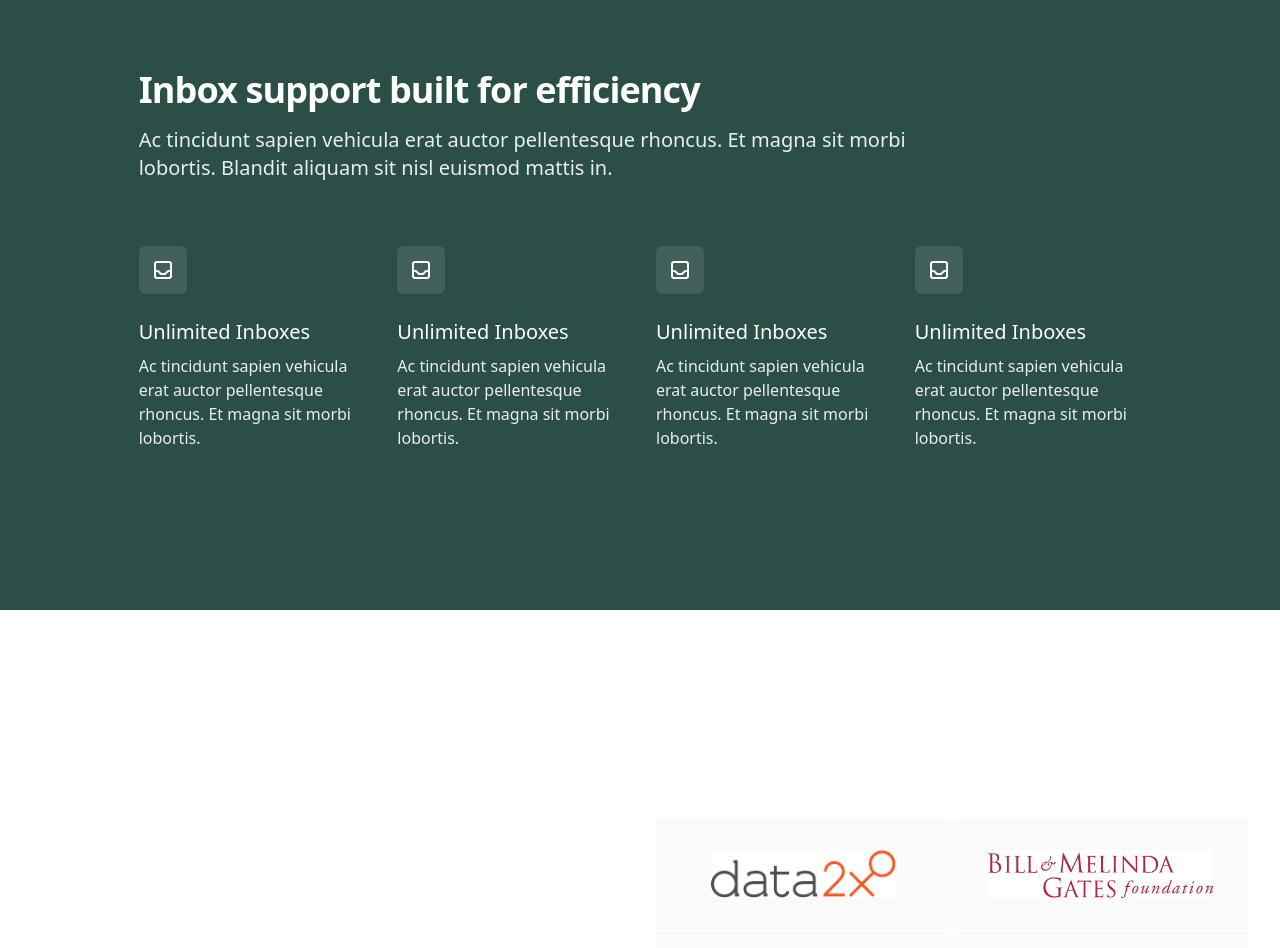
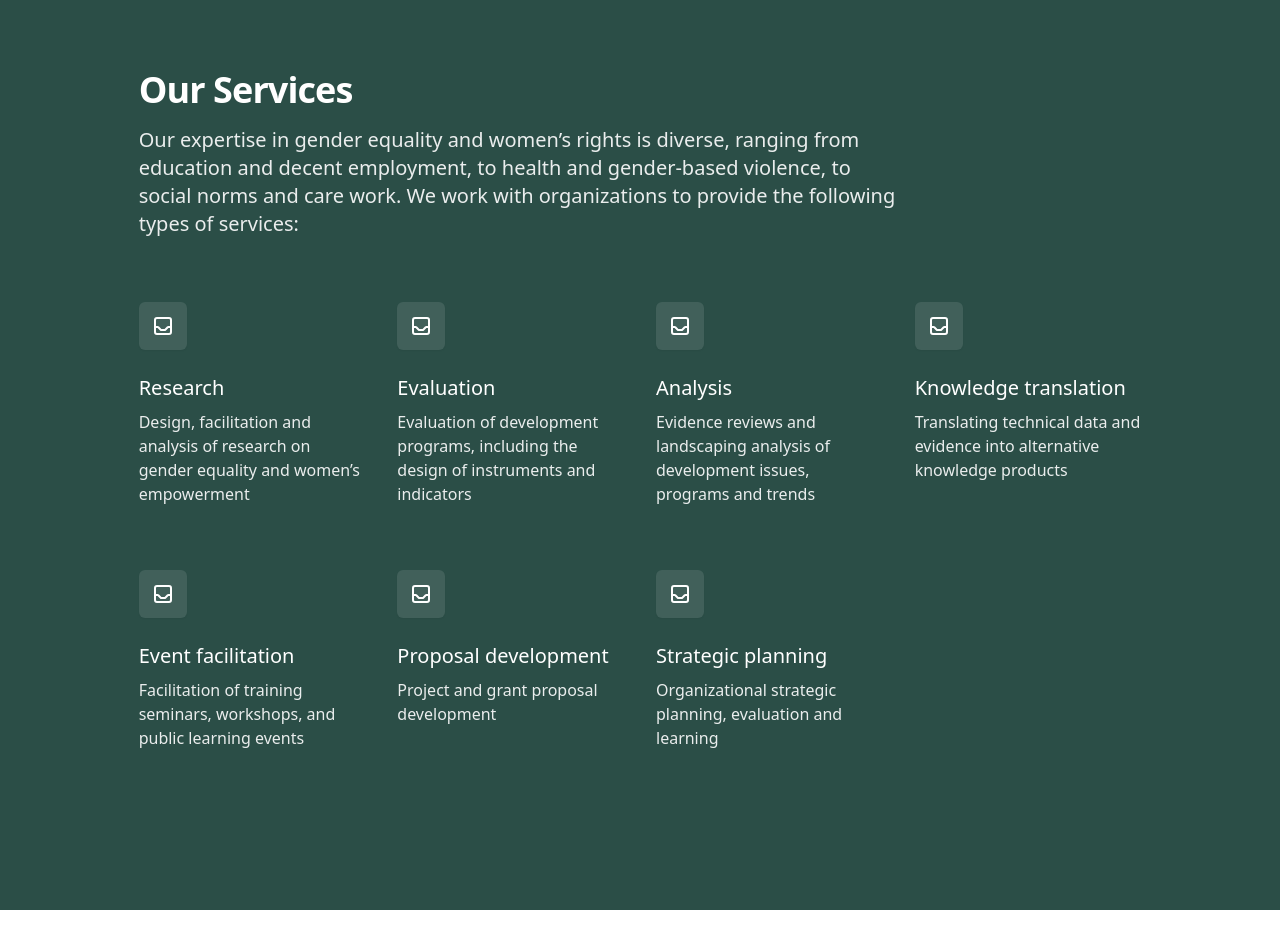
Before and after one commit to FemDev-Consulting/femdevconsulting.ca, a Vue app: page / in a window 1280 px wide. Shown: the part 1860-2808 px from the top of the page. Built offline with nearby package versions, Linux system fonts and the light colour scheme.

Commit message:
Refactor services using v-for loop

```diff
--- a/src/components/HomeServices.vue
+++ b/src/components/HomeServices.vue
@@ -3,69 +3,27 @@
     <div class="bg-brand-green-700">
       <div class="md:container py-40 lg:w-5/6 ">
         <h2 class="text-4xl font-extrabold text-white tracking-tight">
-          Inbox support built for efficiency
+          Our Services
         </h2>
          <p class="mt-4 max-w-3xl text-xl text-brand-green-200">
-          Ac tincidunt sapien vehicula erat auctor pellentesque rhoncus. Et magna sit morbi lobortis. Blandit aliquam sit nisl euismod mattis in.
+          Our expertise in gender equality and women’s rights is diverse, ranging from education and decent employment, to health and gender-based violence, to social norms and care work. We work with organizations to provide the following types of services:
         </p>
         <div class="mt-12 grid grid-cols-1 gap-x-6 gap-y-12 sm:grid-cols-2 lg:mt-16 lg:grid-cols-4 lg:gap-x-8 lg:gap-y-16">
 
-          <div>
+          <div
+            v-for="service in services"
+            :key="service.title" >
             <div class="flex items-center justify-center h-12 w-12 rounded-md bg-white bg-opacity-10 shadow-sm">
               <!-- Heroicon name: outline/inbox -->
-              <svg class="h-6 w-6 text-white" xmlns="http://www.w3.org/2000/svg" fill="none" viewBox="0 0 24 24" stroke="currentColor" aria-hidden="true">
-                <path stroke-linecap="round" stroke-linejoin="round" stroke-width="2" d="M20 13V6a2 2 0 00-2-2H6a2 2 0 00-2 2v7m16 0v5a2 2 0 01-2 2H6a2 2 0 01-2-2v-5m16 0h-2.586a1 1 0 00-.707.293l-2.414 2.414a1 1 0 01-.707.293h-3.172a1 1 0 01-.707-.293l-2.414-2.414A1 1 0 006.586 13H4" />
-              </svg>
+              <div v-html="service.svg">
+              </div>
             </div>
             <div class="mt-6">
-              <h3 class="text-xl font-medium text-white">Unlimited Inboxes</h3>
+              <h3 class="text-xl font-medium text-white">
+                {{ service.title }}
+              </h3>
               <p class="mt-2 text-base text-brand-green-200">
-                Ac tincidunt sapien vehicula erat auctor pellentesque rhoncus. Et magna sit morbi lobortis.
-              </p>
-            </div>
-          </div>
-
-          <div>
-            <div class="flex items-center justify-center h-12 w-12 rounded-md bg-white bg-opacity-10 shadow-sm">
-              <!-- Heroicon name: outline/inbox -->
-              <svg class="h-6 w-6 text-white" xmlns="http://www.w3.org/2000/svg" fill="none" viewBox="0 0 24 24" stroke="currentColor" aria-hidden="true">
-                <path stroke-linecap="round" stroke-linejoin="round" stroke-width="2" d="M20 13V6a2 2 0 00-2-2H6a2 2 0 00-2 2v7m16 0v5a2 2 0 01-2 2H6a2 2 0 01-2-2v-5m16 0h-2.586a1 1 0 00-.707.293l-2.414 2.414a1 1 0 01-.707.293h-3.172a1 1 0 01-.707-.293l-2.414-2.414A1 1 0 006.586 13H4" />
-              </svg>
-            </div>
-            <div class="mt-6">
-              <h3 class="text-xl font-medium text-white">Unlimited Inboxes</h3>
-              <p class="mt-2 text-base text-brand-green-200">
-                Ac tincidunt sapien vehicula erat auctor pellentesque rhoncus. Et magna sit morbi lobortis.
-              </p>
-            </div>
-          </div>
-
-          <div>
-            <div class="flex items-center justify-center h-12 w-12 rounded-md bg-white bg-opacity-10 shadow-sm">
-              <!-- Heroicon name: outline/inbox -->
-              <svg class="h-6 w-6 text-white" xmlns="http://www.w3.org/2000/svg" fill="none" viewBox="0 0 24 24" stroke="currentColor" aria-hidden="true">
-                <path stroke-linecap="round" stroke-linejoin="round" stroke-width="2" d="M20 13V6a2 2 0 00-2-2H6a2 2 0 00-2 2v7m16 0v5a2 2 0 01-2 2H6a2 2 0 01-2-2v-5m16 0h-2.586a1 1 0 00-.707.293l-2.414 2.414a1 1 0 01-.707.293h-3.172a1 1 0 01-.707-.293l-2.414-2.414A1 1 0 006.586 13H4" />
-              </svg>
-            </div>
-            <div class="mt-6">
-              <h3 class="text-xl font-medium text-white">Unlimited Inboxes</h3>
-              <p class="mt-2 text-base text-brand-green-200">
-                Ac tincidunt sapien vehicula erat auctor pellentesque rhoncus. Et magna sit morbi lobortis.
-              </p>
-            </div>
-          </div>
-
-          <div>
-            <div class="flex items-center justify-center h-12 w-12 rounded-md bg-white bg-opacity-10 shadow-sm">
-              <!-- Heroicon name: outline/inbox -->
-              <svg class="h-6 w-6 text-white" xmlns="http://www.w3.org/2000/svg" fill="none" viewBox="0 0 24 24" stroke="currentColor" aria-hidden="true">
-                <path stroke-linecap="round" stroke-linejoin="round" stroke-width="2" d="M20 13V6a2 2 0 00-2-2H6a2 2 0 00-2 2v7m16 0v5a2 2 0 01-2 2H6a2 2 0 01-2-2v-5m16 0h-2.586a1 1 0 00-.707.293l-2.414 2.414a1 1 0 01-.707.293h-3.172a1 1 0 01-.707-.293l-2.414-2.414A1 1 0 006.586 13H4" />
-              </svg>
-            </div>
-            <div class="mt-6">
-              <h3 class="text-xl font-medium text-white">Unlimited Inboxes</h3>
-              <p class="mt-2 text-base text-brand-green-200">
-                Ac tincidunt sapien vehicula erat auctor pellentesque rhoncus. Et magna sit morbi lobortis.
+                {{ service.description }}
               </p>
             </div>
           </div>
@@ -80,6 +38,78 @@
 export default {
   setup () {
 
+    const serviceSvgClass = 'h-6 w-6 text-white';
+
+    const services = [
+      {
+        svg: `
+          <svg class="${serviceSvgClass}" xmlns="http://www.w3.org/2000/svg" fill="none" viewBox="0 0 24 24" stroke="currentColor" aria-hidden="true">
+            <path stroke-linecap="round" stroke-linejoin="round" stroke-width="2" d="M20 13V6a2 2 0 00-2-2H6a2 2 0 00-2 2v7m16 0v5a2 2 0 01-2 2H6a2 2 0 01-2-2v-5m16 0h-2.586a1 1 0 00-.707.293l-2.414 2.414a1 1 0 01-.707.293h-3.172a1 1 0 01-.707-.293l-2.414-2.414A1 1 0 006.586 13H4" />
+          </svg>
+          `,
+        title: 'Research',
+        description: 'Design, facilitation and analysis of research on gender equality and women’s empowerment ',
+      },
+      {
+        svg: `
+          <svg class="${serviceSvgClass}" xmlns="http://www.w3.org/2000/svg" fill="none" viewBox="0 0 24 24" stroke="currentColor" aria-hidden="true">
+            <path stroke-linecap="round" stroke-linejoin="round" stroke-width="2" d="M20 13V6a2 2 0 00-2-2H6a2 2 0 00-2 2v7m16 0v5a2 2 0 01-2 2H6a2 2 0 01-2-2v-5m16 0h-2.586a1 1 0 00-.707.293l-2.414 2.414a1 1 0 01-.707.293h-3.172a1 1 0 01-.707-.293l-2.414-2.414A1 1 0 006.586 13H4" />
+          </svg>
+          `,
+        title: 'Evaluation',
+        description: 'Evaluation of development programs, including the design of instruments and indicators',
+      },
+      {
+        svg: `
+          <svg class="${serviceSvgClass}" xmlns="http://www.w3.org/2000/svg" fill="none" viewBox="0 0 24 24" stroke="currentColor" aria-hidden="true">
+            <path stroke-linecap="round" stroke-linejoin="round" stroke-width="2" d="M20 13V6a2 2 0 00-2-2H6a2 2 0 00-2 2v7m16 0v5a2 2 0 01-2 2H6a2 2 0 01-2-2v-5m16 0h-2.586a1 1 0 00-.707.293l-2.414 2.414a1 1 0 01-.707.293h-3.172a1 1 0 01-.707-.293l-2.414-2.414A1 1 0 006.586 13H4" />
+          </svg>
+          `,
+        title: 'Analysis',
+        description: 'Evidence reviews and landscaping analysis of development issues, programs and trends',
+      },
+      {
+        svg: `
+          <svg class="${serviceSvgClass}" xmlns="http://www.w3.org/2000/svg" fill="none" viewBox="0 0 24 24" stroke="currentColor" aria-hidden="true">
+            <path stroke-linecap="round" stroke-linejoin="round" stroke-width="2" d="M20 13V6a2 2 0 00-2-2H6a2 2 0 00-2 2v7m16 0v5a2 2 0 01-2 2H6a2 2 0 01-2-2v-5m16 0h-2.586a1 1 0 00-.707.293l-2.414 2.414a1 1 0 01-.707.293h-3.172a1 1 0 01-.707-.293l-2.414-2.414A1 1 0 006.586 13H4" />
+          </svg>
+          `,
+        title: 'Knowledge translation',
+        description: 'Translating technical data and evidence into alternative knowledge products',
+      },
+      {
+        svg: `
+          <svg class="${serviceSvgClass}" xmlns="http://www.w3.org/2000/svg" fill="none" viewBox="0 0 24 24" stroke="currentColor" aria-hidden="true">
+            <path stroke-linecap="round" stroke-linejoin="round" stroke-width="2" d="M20 13V6a2 2 0 00-2-2H6a2 2 0 00-2 2v7m16 0v5a2 2 0 01-2 2H6a2 2 0 01-2-2v-5m16 0h-2.586a1 1 0 00-.707.293l-2.414 2.414a1 1 0 01-.707.293h-3.172a1 1 0 01-.707-.293l-2.414-2.414A1 1 0 006.586 13H4" />
+          </svg>
+          `,
+        title: 'Event facilitation',
+        description: 'Facilitation of training seminars, workshops, and public learning events',
+      },
+      {
+        svg: `
+          <svg class="${serviceSvgClass}" xmlns="http://www.w3.org/2000/svg" fill="none" viewBox="0 0 24 24" stroke="currentColor" aria-hidden="true">
+            <path stroke-linecap="round" stroke-linejoin="round" stroke-width="2" d="M20 13V6a2 2 0 00-2-2H6a2 2 0 00-2 2v7m16 0v5a2 2 0 01-2 2H6a2 2 0 01-2-2v-5m16 0h-2.586a1 1 0 00-.707.293l-2.414 2.414a1 1 0 01-.707.293h-3.172a1 1 0 01-.707-.293l-2.414-2.414A1 1 0 006.586 13H4" />
+          </svg>
+          `,
+        title: 'Proposal development',
+        description: 'Project and grant proposal development',
+      },
+       {
+        svg: `
+          <svg class="${serviceSvgClass}" xmlns="http://www.w3.org/2000/svg" fill="none" viewBox="0 0 24 24" stroke="currentColor" aria-hidden="true">
+            <path stroke-linecap="round" stroke-linejoin="round" stroke-width="2" d="M20 13V6a2 2 0 00-2-2H6a2 2 0 00-2 2v7m16 0v5a2 2 0 01-2 2H6a2 2 0 01-2-2v-5m16 0h-2.586a1 1 0 00-.707.293l-2.414 2.414a1 1 0 01-.707.293h-3.172a1 1 0 01-.707-.293l-2.414-2.414A1 1 0 006.586 13H4" />
+          </svg>
+          `,
+        title: 'Strategic planning',
+        description: 'Organizational strategic planning, evaluation and learning',
+      }
+    ];
+
+    return {
+      services,
+    }
+
   }
 }
 </script>
```
